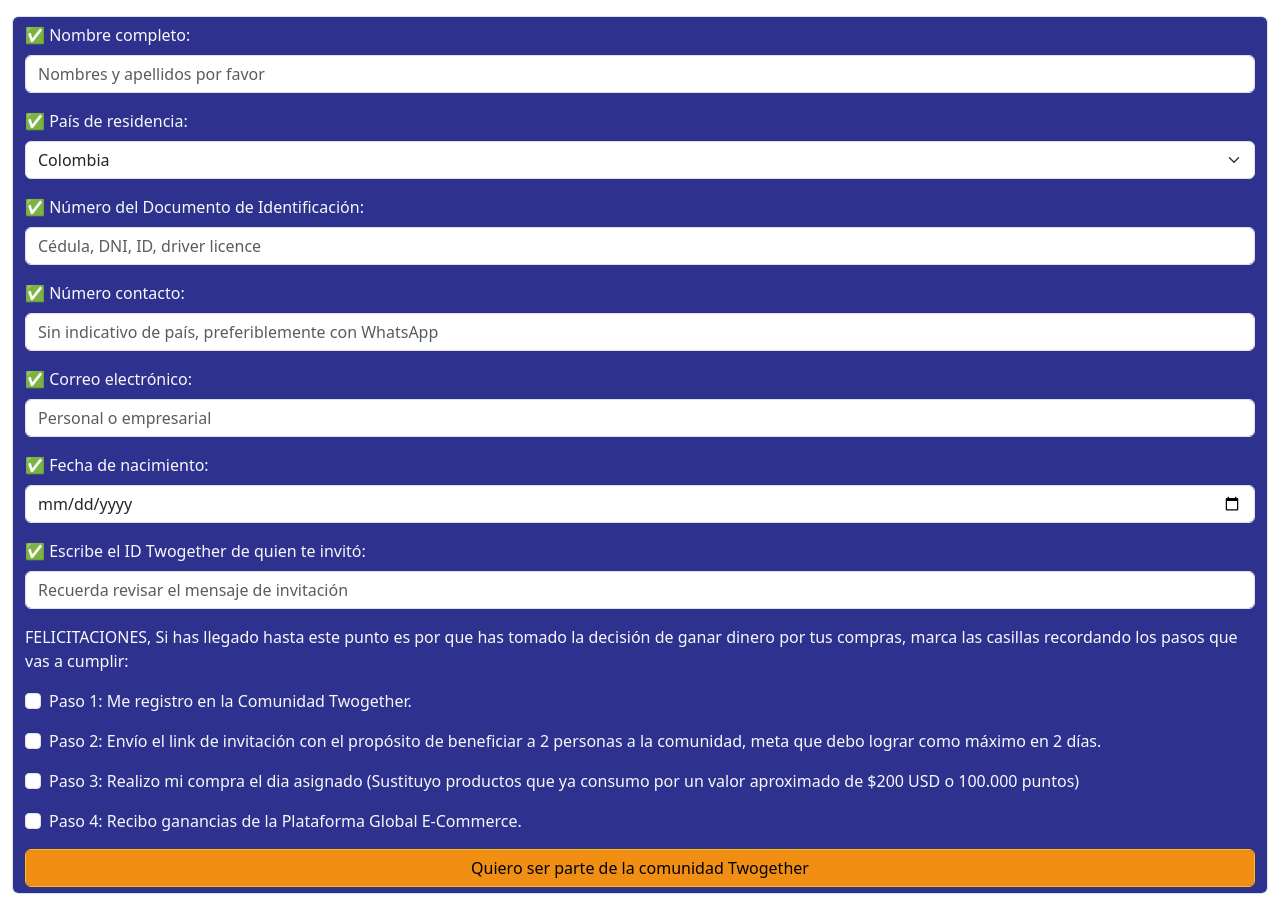
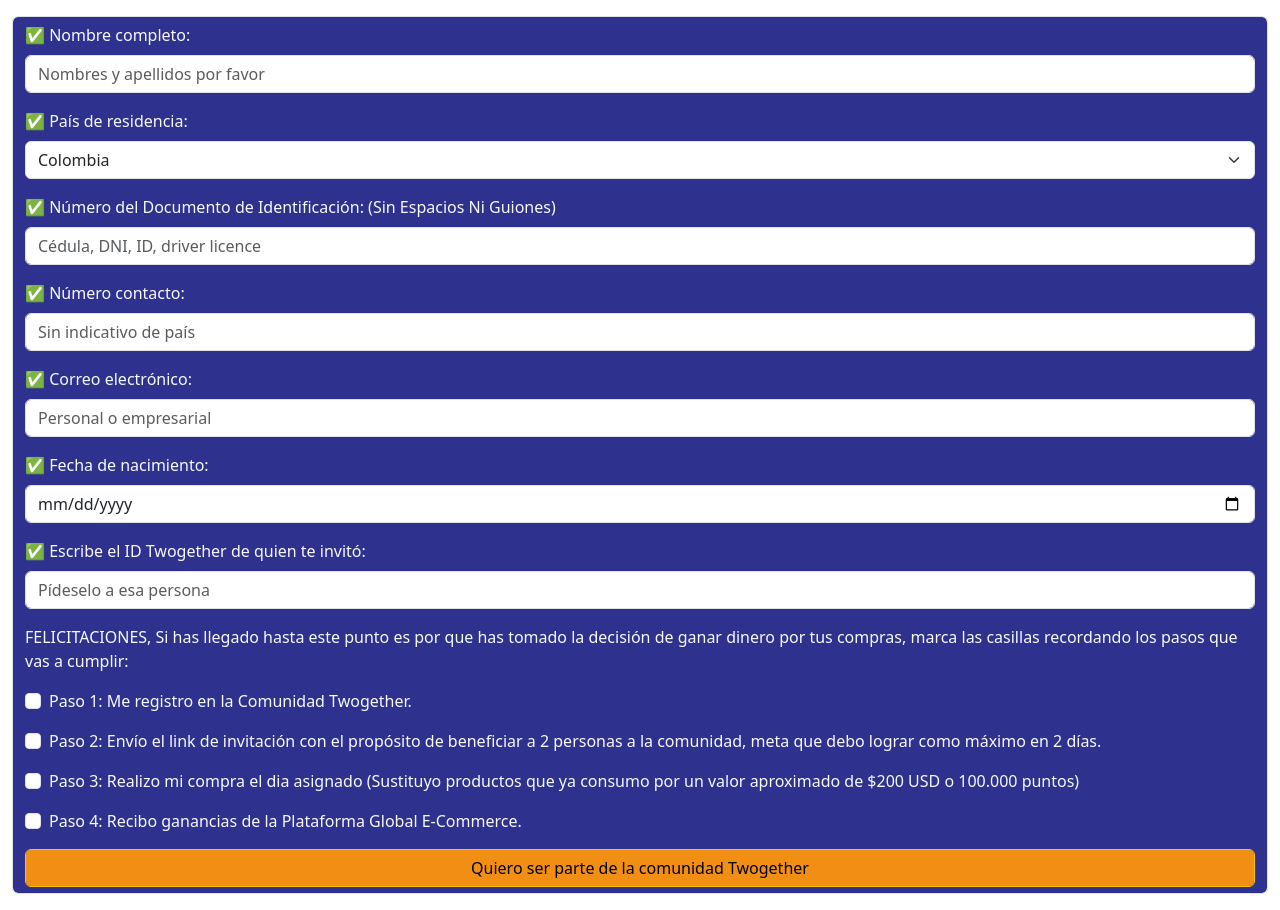
Before and after one commit to AndresferroSr/Twogether, a Flask app: page /front in a window 1280 px wide. Run offline with Flask 3, Linux system fonts and the light colour scheme; some libraries are stand-ins or nearby versions.

Commit message:
Agrego los cambiods finales

```diff
--- a/main.py
+++ b/main.py
@@ -115,9 +115,8 @@ def front():
             frame_contactos_filtrado_serial = validators.correct_frame(frame_contactos_filtrado).to_dict(orient = "records")
             frame_contactos_filtrado_serial_valid = frame_contactos_filtrado_serial[0]
 
-            if frame_contactos_filtrado_serial_valid.get('numeroDocumento').startswith("LC"):
-                frame_contactos_filtrado_serial["referidosPorReferidor"] = 0
-                frame_contactos_filtrado_serial["registroConMismoId"] = 0
+            if frame_contactos_filtrado_serial_valid.get('idReferidor').startswith("LC"):
+                breakpoint()
                 pass # como es lider de comunidad, no deben correr las validaciones
             else:
                 if int(frame_contactos_filtrado_serial_valid.get("referidosPorReferidor")) > 2:
@@ -161,7 +160,7 @@ def front():
                     'NOMBRE_REFERIDO_2': frame_valid_compra["nombreCompleto"].values[1]
                 }]
 
-                print("Hacer la Peticion a servidor")
+                requests.post('https://hook.us1.make.com/edj6um9jg5fwmhhojl0ii1hlukqqqeip', json = serializador)
 
             return jsonify({'status': 'success',
                             'code': 200,
--- a/templates/index.html
+++ b/templates/index.html
@@ -85,12 +85,12 @@
               </select>
           </div>
           <div class="mb-3">
-              <label for="numeroDocumento" class="form-label">✅ Número del Documento de Identificación:</label>
+              <label for="numeroDocumento" class="form-label">✅ Número del Documento de Identificación: (Sin Espacios Ni Guiones)</label>
               <input type="text" class="form-control" id="numeroDocumento" name="numeroDocumento" placeholder="Cédula, DNI, ID, driver licence" required>
           </div>
           <div class="mb-3">
               <label for="numeroContacto" class="form-label">✅ Número contacto:</label>
-              <input type="text" class="form-control" id="numeroContacto" name="numeroContacto" placeholder="Sin indicativo de país, preferiblemente con WhatsApp" required>
+              <input type="text" class="form-control" id="numeroContacto" name="numeroContacto" placeholder="Sin indicativo de país" required>
           </div>
           <div class="mb-3">
               <label for="correoElectronico" class="form-label">✅ Correo electrónico:</label>
@@ -102,7 +102,7 @@
           </div>
           <div class="mb-3">
               <label for="idReferidor" class="form-label">✅ Escribe el ID Twogether de quien te invitó:</label>
-              <input type="text" class="form-control" id="idReferidor" name="idReferidor" placeholder="Recuerda revisar el mensaje de invitación" required>
+              <input type="text" class="form-control" id="idReferidor" name="idReferidor" placeholder="Pídeselo a esa persona" required>
           </div>
           <div>
             <p>FELICITACIONES, Si has llegado hasta este punto es por que has tomado la decisión de ganar dinero por tus compras, marca las casillas recordando los pasos que vas a cumplir: </p>
@@ -127,7 +127,7 @@
 
            <!-- Modal -->
            <div class="modal fade text-dark" id="exampleModal" tabindex="-1" aria-labelledby="exampleModalLabel" aria-hidden="true">
-            <div class="modal-dialog">
+            <div class="modal-dialog modal-dialog-centered" role="document">
               <div class="modal-content">
                 <div class="modal-header">
                   <h5 class="modal-title" id="exampleModalLabel">Validaciones Twogether</h5>
@@ -271,7 +271,25 @@
     const registro = document.querySelector("#registro");
 
     registro.addEventListener("click", async () => {
-
+      Swal.fire({
+        title: "Gracias por intentar registrarte",
+        html: "Estamos haciendo nuestras ultimas validaciones, por favor espera un momento",
+        timer: 100000,
+        timerProgressBar: true,
+        didOpen: () => {
+          Swal.showLoading();
+          const timerInterval = setInterval(() => {
+            Swal.getContent().querySelector("b").textContent = `${Swal.getTimerLeft()}`;
+          }, 100);
+        },
+        willClose: () => {
+          clearInterval(timerInterval);
+        }
+      }).then((result) => {
+        if (result.dismiss === Swal.DismissReason.timer) {
+          console.log("Se cerró automáticamente por el temporizador");
+        }
+      });
       const nombreCompleto = document.getElementById('nombreCompleto').value;
       const paisResidencia = document.getElementById('paisResidencia').value;
       const numeroDocumento = document.getElementById('numeroDocumento').value;
```
